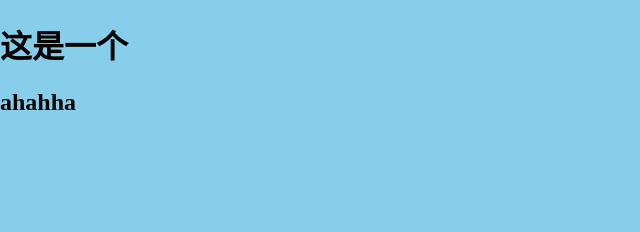
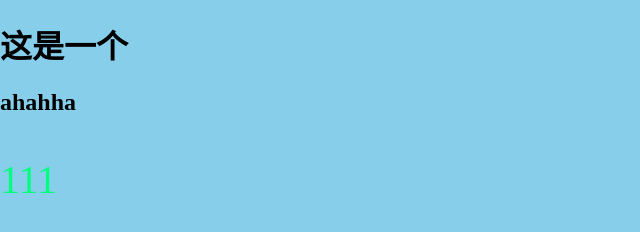
Before and after one commit to tiandcr/project_1, a plain HTML site: page index.html in a window 1280 px wide. Shown: the full height of the page, 0-640 px from the left. Drawn offline with Linux system fonts and the light colour scheme.

Commit message:
修改了p和p的样式

```diff
--- a/index.css
+++ b/index.css
@@ -4,3 +4,8 @@
     padding: 0;
     background-color: skyblue;
 }
+
+p {
+    font-size: 40px;
+    color: springgreen;
+}
--- a/index.html
+++ b/index.html
@@ -14,6 +14,7 @@
 
     </h1>
     <h2>ahahha </h2>
+    <p>111</p>
 </body>
 
 </html>
```
